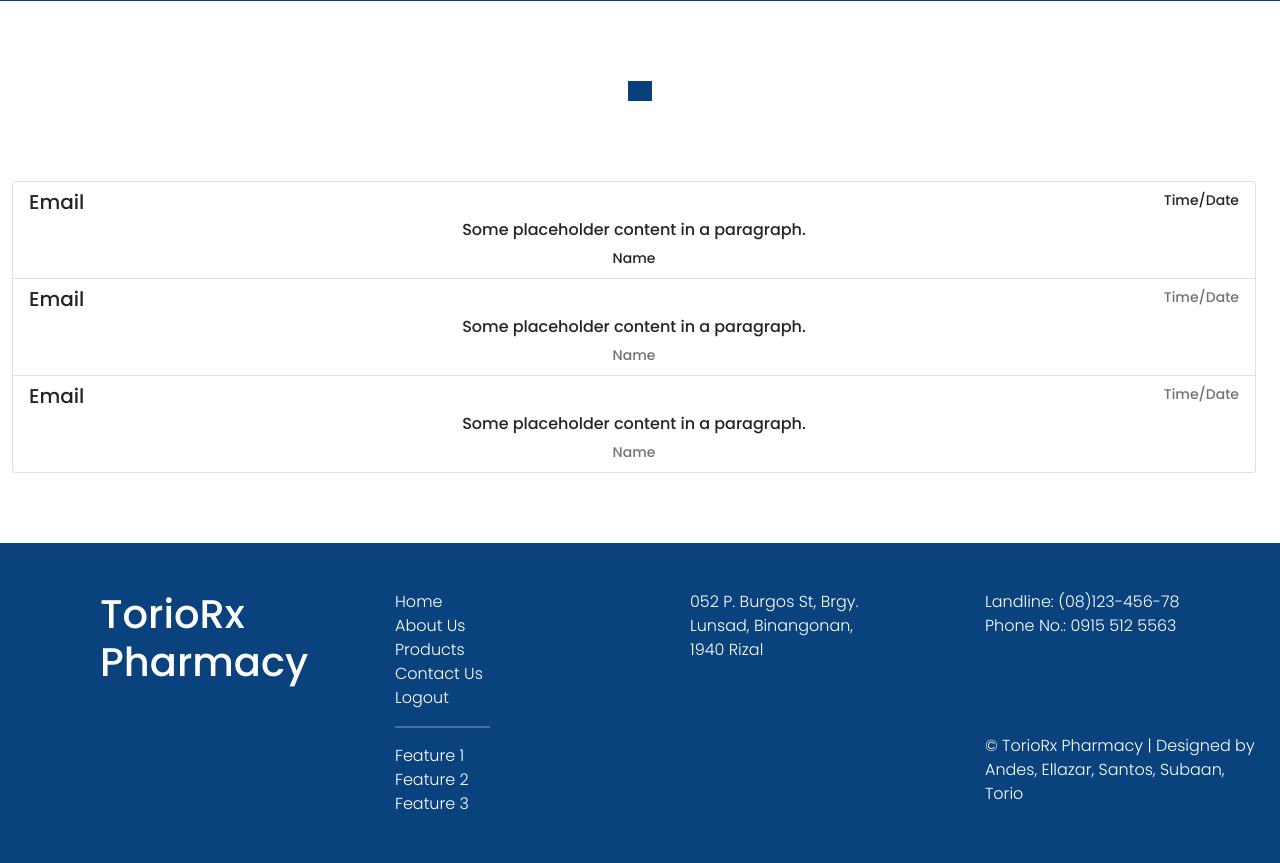
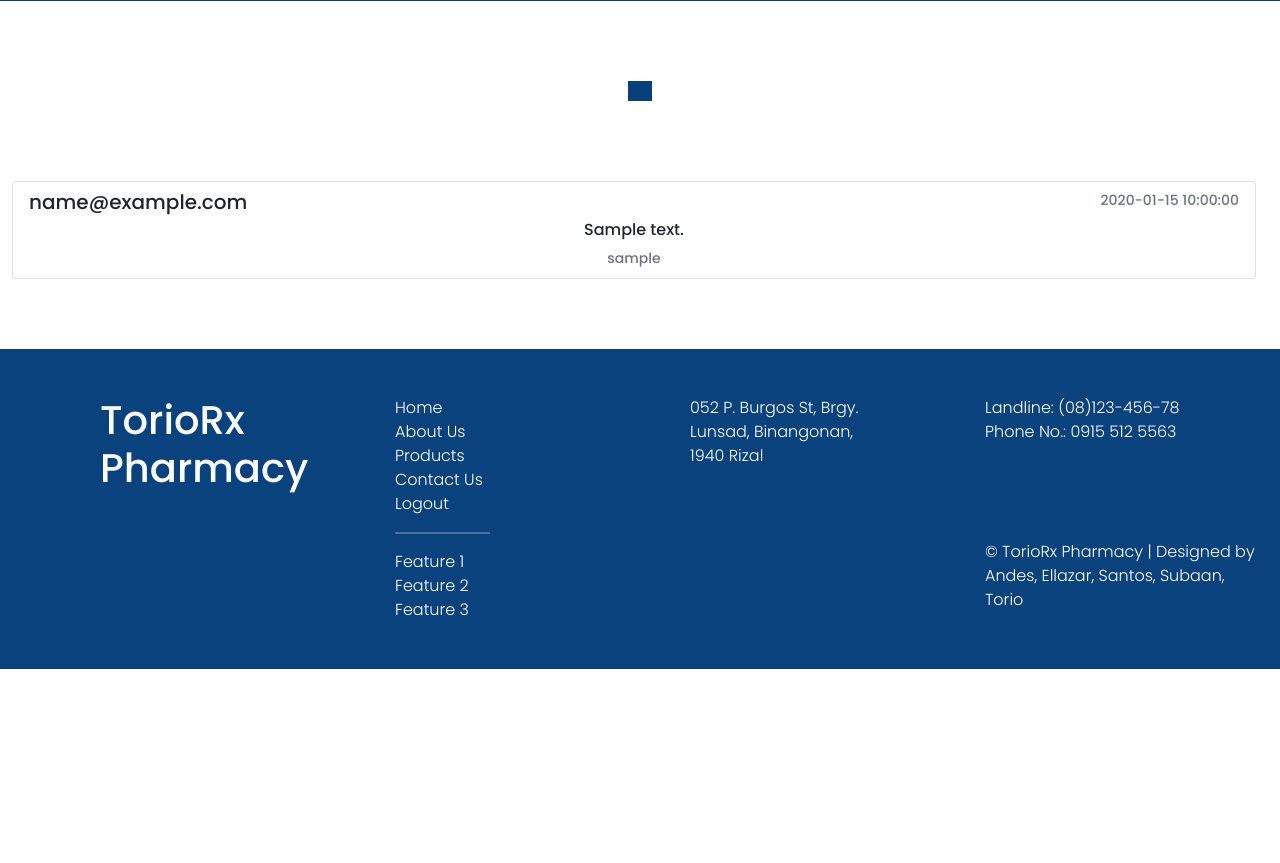
Before and after one commit to LednirNaabus/TorioRx, a PHP site: page /admin-customers.php in a window 1280 px wide; the page is wider, and only the part inside the window is pictured. Shown: the part 789-1652 px from the top of that part. After the commit the page ends 1458 px from the top of that part, so only its background shows below. Run offline with PHP 8.4, Linux system fonts and the light colour scheme; tables that the repository leaves empty or names only in its code hold one stand-in row (values such as "Sample post"); some libraries are stand-ins or nearby versions.

Commit message:
add: feature added - view customer feedbacks

```diff
--- a/Admin/admin-customers.php
+++ b/Admin/admin-customers.php
@@ -2,7 +2,12 @@
 <html>
     <head>
         <title>Admin Dashboard</title>
-        <?php include('includes/main/header.php'); ?>
+        <?php
+
+			include('includes/main/header.php');
+			include('includes/connection/db.php');
+
+		?>
 
 		<link href="https://fonts.googleapis.com/css2?family=Poppins:wght@300;500;600&display=swap" rel="stylesheet">
 		<link href="https://cdn.jsdelivr.net/npm/bootstrap@5.0.2/dist/css/bootstrap.min.css" rel="stylesheet" integrity="sha384-EVSTQN3/azprG1Anm3QDgpJLIm9Nao0Yz1ztcQTwFspd3yD65VohhpuuCOmLASjC" crossorigin="anonymous">
@@ -35,34 +40,37 @@
 					<p> &nbsp;</p>
 				</div>
 				<div class="container-fluid list-group" style="margin-top:10vh; margin-bottom: 10vh;">
-					 <a class="list-group-item list-group-item-action" aria-current="true">
-						<div class="d-flex w-100 justify-content-between">
-						  <h5 class="mb-1">Email</h5>
-						  <small>Time/Date</small>
-						</div>
-						<p class="mb-1" >Some placeholder content in a paragraph.</p>
-						<small>Name</small>
-					  </a>
-					  <a class="list-group-item list-group-item-action">
-						<div class="d-flex w-100 justify-content-between">
-						  <h5 class="mb-1">Email</h5>
-						  <small class="text-muted">Time/Date</small>
-						</div>
-						<p class="mb-1">Some placeholder content in a paragraph.</p>
-						<small class="text-muted">Name</small>
-					  </a>
-					  <a class="list-group-item list-group-item-action">
-						<div class="d-flex w-100 justify-content-between">
-						  <h5 class="mb-1">Email</h5>
-						  <small class="text-muted">Time/Date</small>
-						</div>
-						<p class="mb-1">Some placeholder content in a paragraph.</p>
-						<small class="text-muted">Name</small>
-				  </a>
+						<?php
+							$feedback_query = mysqli_query($link, "SELECT * FROM feedbacks ORDER BY feedback_id DESC");
+
+							$count = mysqli_num_rows($feedback_query);
+
+							if($count > 0) {
+								while($x = mysqli_fetch_array($feedback_query)) {
+									$fetch_cust_email = mysqli_query($link, "SELECT * FROM customers");
+									$feedback_details = $x['feedback_details'];
+									$feedback_cust_id = $x['customer_id'];
+									$date_posted = $x['date_added'];
+									while($y = mysqli_fetch_array($fetch_cust_email)) {
+										if($y['customer_id'] == $feedback_cust_id) {
+											echo '<a class="list-group-item list-group-item-action" aria-current="true">
+												<div class="d-flex w-100 justify-content-between">
+													<h5 class="mb-1">' . $y['customer_email'] . '</h5>
+													<small class="text-muted"> ' . $date_posted . '</small>
+												</div>
+												<p class="mb-1"> ' . $feedback_details . '</p>
+												<small class="text-muted"> ' . $y['customer_username'] . '</small>
+											 </a>';
+										}
+									}
+								}
+							} else {
+								echo "No data found.";
+							}
+
+						?>
 				</div>
 			</div>
-
-
 		</center>
             <!-- footer -->
             <?php include('includes/main/footer.php'); ?>
```
